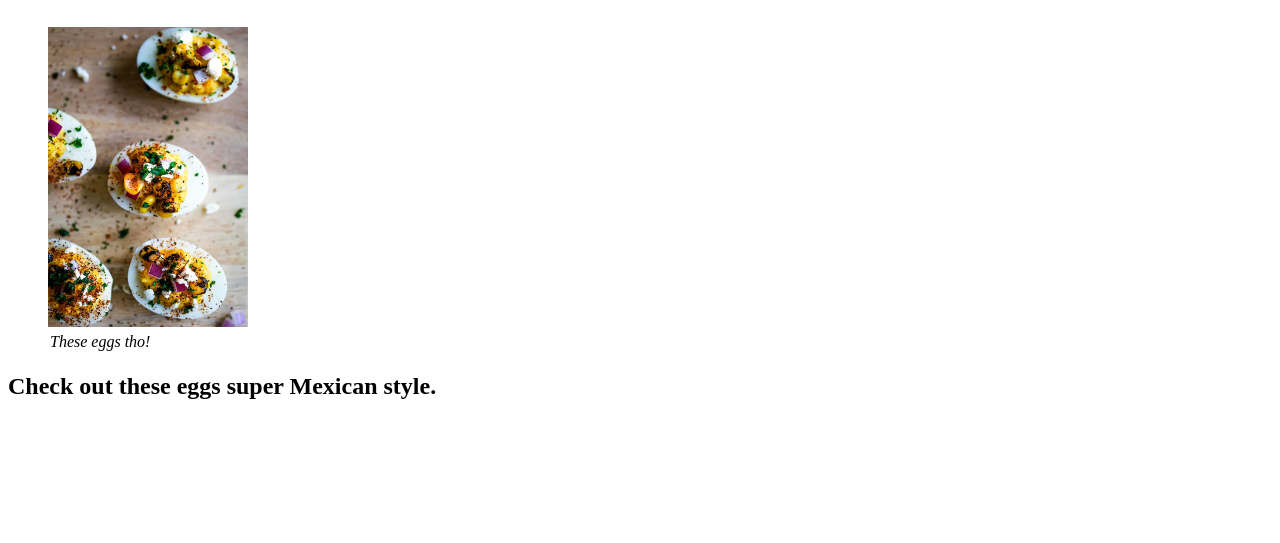
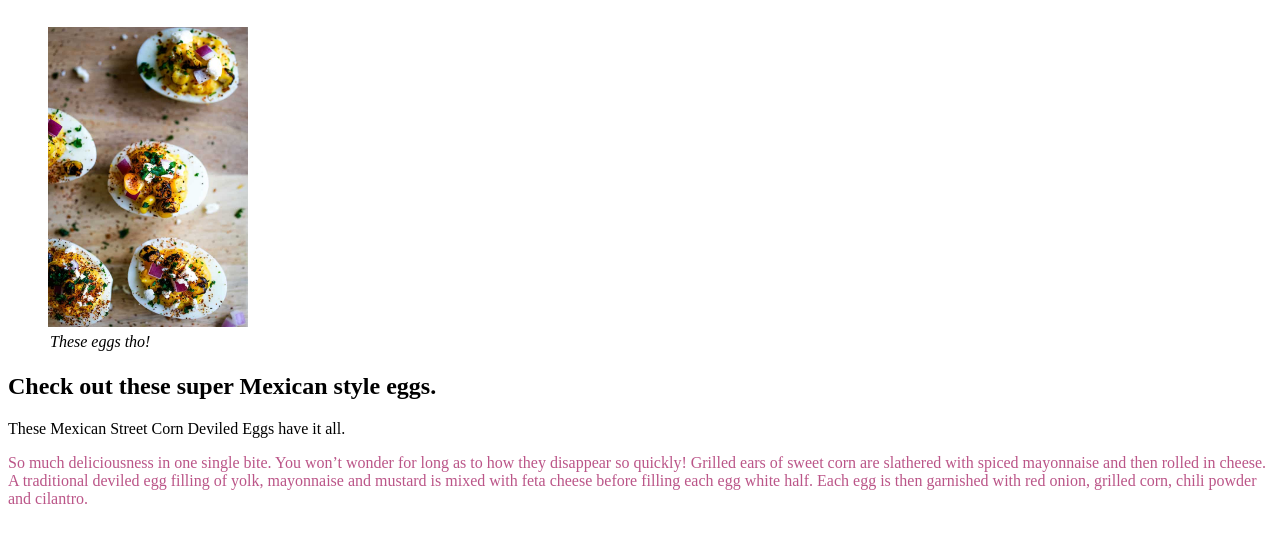
Before and after one commit to 0xNickLopez/odin-recipes, a plain HTML site: page pages/eggs.html in a window 1280 px wide. Shown: the part 147-690 px from the top of the page. Drawn offline with Linux system fonts and the light colour scheme.

Commit message:
Added paragraph and style tags to pages

```diff
--- a/pages/eggs.html
+++ b/pages/eggs.html
@@ -17,6 +17,11 @@
           padding: 2px;
           text-align: left;
         }
+
+        p.eggs{
+            font-style: normal;
+            color: #bb5588;
+        }
       </style>
 </head>
 <body>
@@ -25,6 +30,12 @@
         <img src="/images/eggs.jpeg" alt="Eggs prepared with corn" width="200" height="300">
         <figcaption>These eggs tho!</figcaption>
     </figure>
-    <h2>Check out these eggs super Mexican style.</h2>
+    <h2>Check out these super Mexican style eggs.</h2>
+    <p>These Mexican Street Corn Deviled Eggs have it all.</p>
+    <p class="eggs">So much deliciousness in one single bite. You won’t wonder for long as to how they disappear so quickly!
+        Grilled ears of sweet corn are slathered with spiced mayonnaise and then rolled in cheese.
+        A traditional deviled egg filling of yolk, mayonnaise and mustard is mixed with feta cheese before filling each egg white half.
+        Each egg is then garnished with red onion, grilled corn, chili powder and cilantro.
+    </p>
 </body>
 </html>
```
Also changed, not shown: pages/calabacitas.html (+11 -1 lines), pages/tostadas.html (+3 -0 lines).
